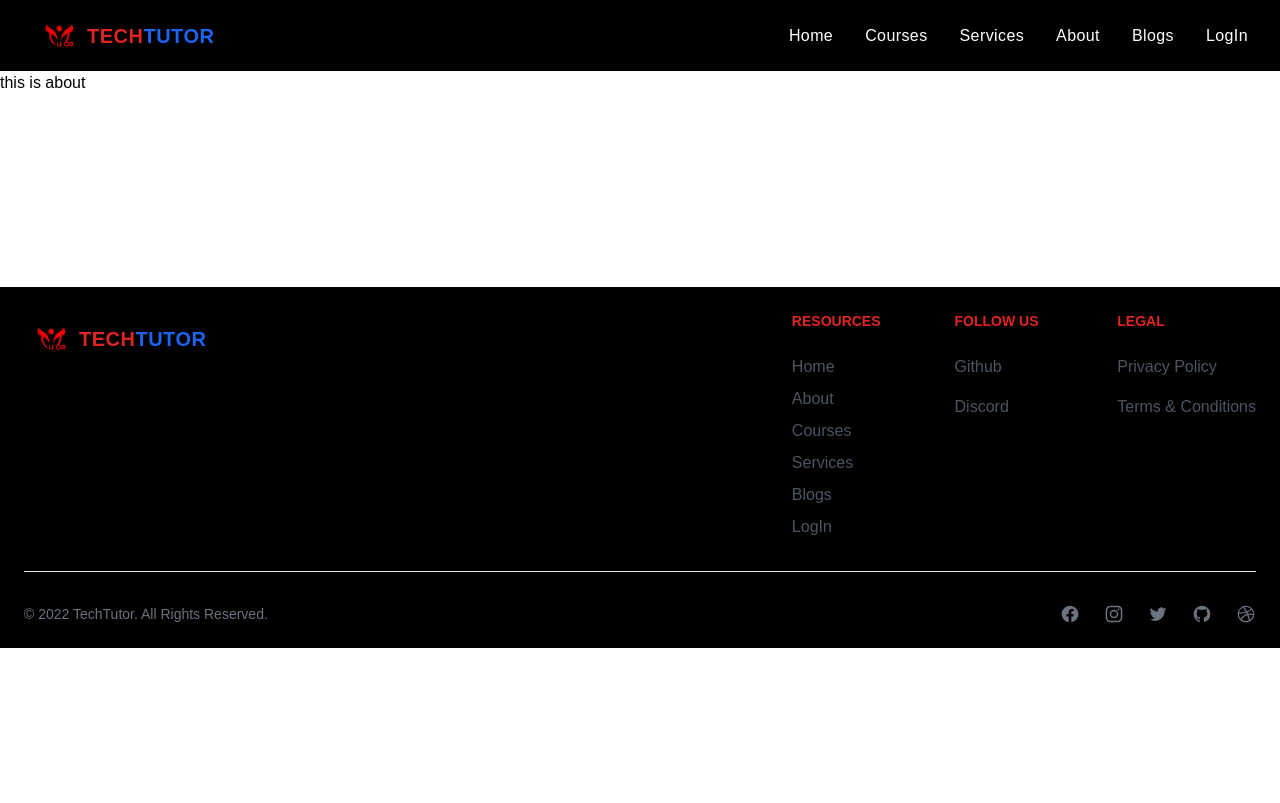
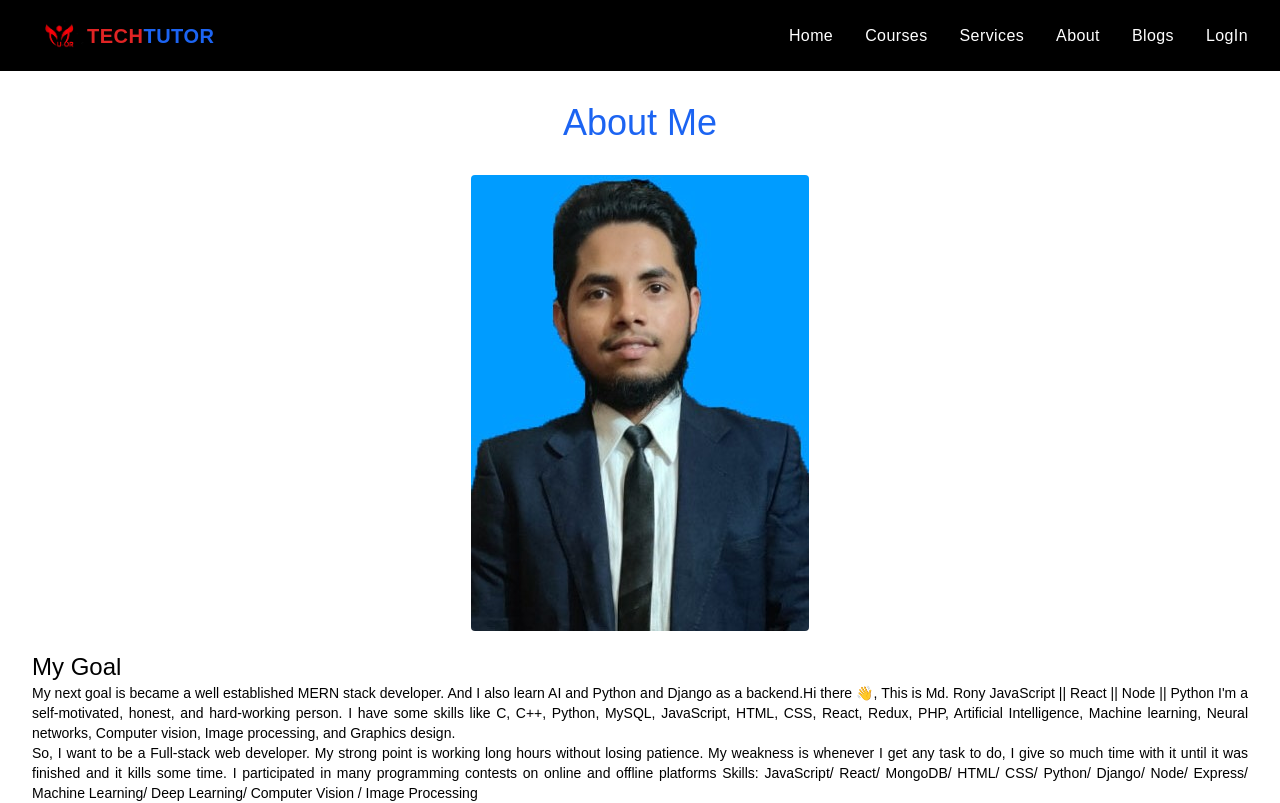
Before and after one commit to Md-RonyAhmed/tech-tutor-react-firebase, a React (Create React App) app: page /about in a window 1280 px wide. Shown: the top 803 px of the page. Built offline with nearby package versions, Linux system fonts and the light colour scheme; no server answers; what tw-elements would draw is missing.

Commit message:
About completed

```diff
--- a/src/Pages/About/About.js
+++ b/src/Pages/About/About.js
@@ -1,10 +1,39 @@
 import React from 'react';
-
+import profile from '../../Assets/Images/profile/MdRony.jpg';
 const About = () => {
    return (
-      <div>
-         <h1>this is about</h1>
-      </div>
+     <div>
+       <h1 className="text-blue-600 text-center my-8 mb-0 text-4xl">
+         About Me
+       </h1>
+       <div className="container p-8">
+         <div>
+           <img className="rounded mx-auto mb-5" src={profile} alt="" />
+         </div>
+         <div>
+           <h1 className="text-2xl text-black">My Goal</h1>
+           <p className="text-sm text-justify">
+             My next goal is became a well established MERN stack developer. And
+             I also learn AI and Python and Django as a backend.Hi there 👋,
+             This is Md. Rony JavaScript || React || Node || Python I'm a
+             self-motivated, honest, and hard-working person. I have some skills
+             like C, C++, Python, MySQL, JavaScript, HTML, CSS, React, Redux,
+             PHP, Artificial Intelligence, Machine learning, Neural networks,
+             Computer vision, Image processing, and Graphics design.
+           </p>
+           <p className="text-sm text-justify">
+             {" "}
+             So, I want to be a Full-stack web developer. My strong point is
+             working long hours without losing patience. My weakness is whenever
+             I get any task to do, I give so much time with it until it was
+             finished and it kills some time. I participated in many programming
+             contests on online and offline platforms Skills: JavaScript/ React/
+             MongoDB/ HTML/ CSS/ Python/ Django/ Node/ Express/ Machine
+             Learning/ Deep Learning/ Computer Vision / Image Processing
+           </p>
+         </div>
+       </div>
+     </div>
    );
 };
 
--- a/src/Pages/Home/Home/Home.js
+++ b/src/Pages/Home/Home/Home.js
@@ -1,5 +1,6 @@
 import React from 'react';
 import Banner from '../Banner/Banner';
+import Courses from '../Courses/Courses';
 import Services from '../Services/Services';
 
 const Home = () => {
@@ -7,6 +8,7 @@ const Home = () => {
       <div>
          <Banner />
          <Services></Services>
+         <Courses/>
       </div>
    );
 };
--- a/src/Pages/Shared/Header/Header.js
+++ b/src/Pages/Shared/Header/Header.js
@@ -34,12 +34,12 @@ const Header = () => {
             </Link>
           </li>
           <li>
-            <Link
-              to="/courses"
+            <a
+              href="/#courses"
               className="font-medium tracking-wide text-white transition-colors duration-200 hover:text-red-600 hover:border-b-2 hover:border-orange-500 hover:pb-1"
             >
               Courses
-            </Link>
+            </a>
           </li>
           <li>
             <a
```
Also changed, not shown: src/Assets/Images/profile/MdRony.jpg (added).
